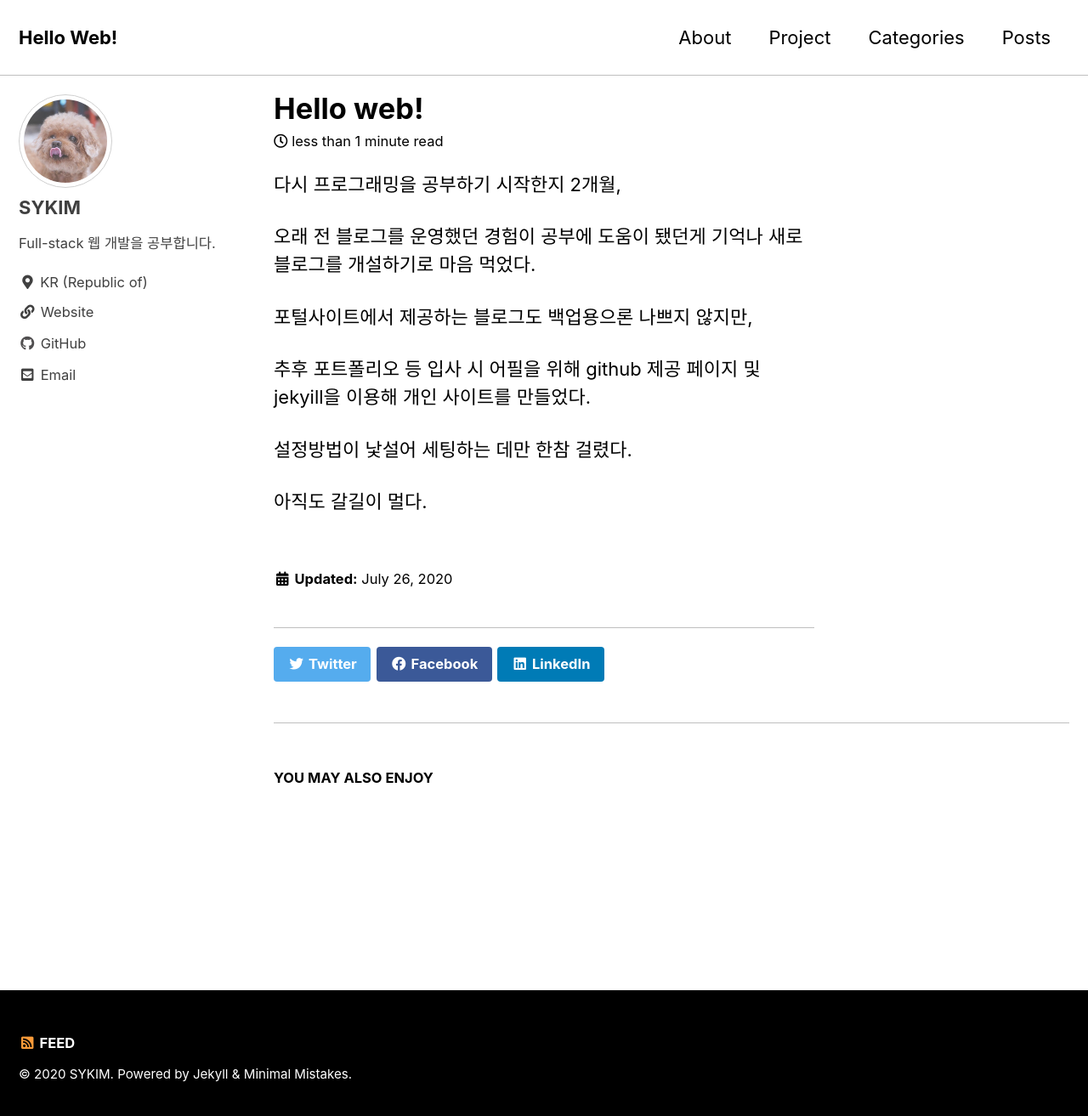
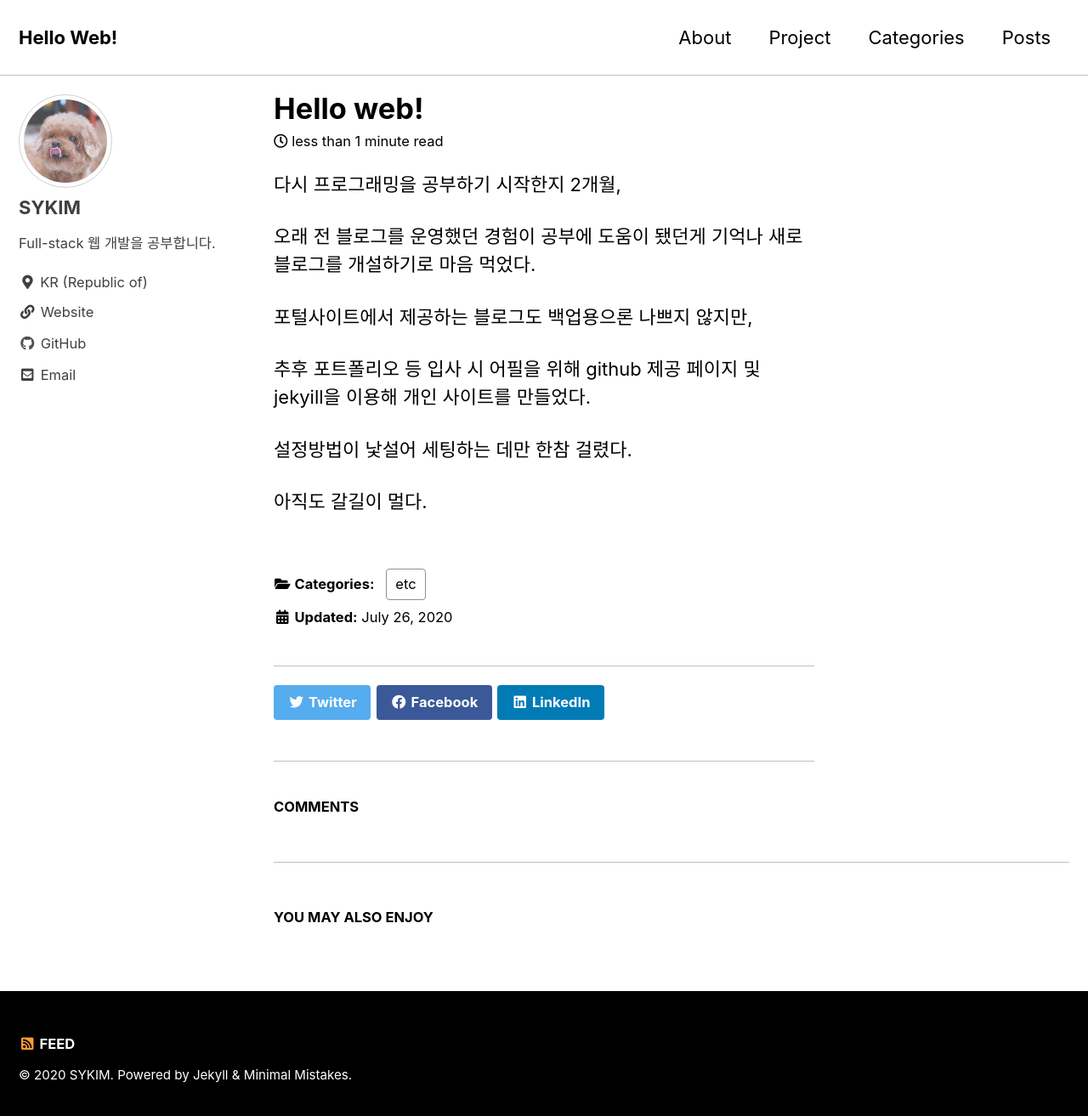
Before and after one commit to stothey0804/stothey0804.github.io, a Jekyll site: the page built from _posts/2020/etc/2020-07-26-hello-web.md, in a window 1280 px wide and 1320 px high. Shown: the top 1313 px of the window at 85% size. Built offline with Jekyll 4.4.1, drawn with Linux system fonts in a browser that asks for light colours; cached includes are drawn as plain includes; comment, search, counter and statistics services are not loaded.

Commit message:
20200726 15:55

```diff
--- a/_config.yml
+++ b/_config.yml
@@ -31,7 +31,7 @@ masthead_title           : "Hello Web!" # overrides the website title displayed
 # breadcrumbs            : false # true, false (default)
 words_per_minute         : 200
 comments:
-  provider               : "discus" # false (default), "disqus", "discourse", "facebook", "staticman", "staticman_v2", "utterances", "custom"
+  provider               : "disqus" # false (default), "disqus", "discourse", "facebook", "staticman", "staticman_v2", "utterances", "custom"
   disqus:
     shortname            : stothey0804 # https://help.disqus.com/customer/portal/articles/466208-what-s-a-shortname-
   discourse:
--- a/_posts/2020/etc/2020-07-26-hello-web.md
+++ b/_posts/2020/etc/2020-07-26-hello-web.md
@@ -1,5 +1,7 @@
 ---
 title: Hello web!
+categories:
+  - etc
 ---
 
 다시 프로그래밍을 공부하기 시작한지 2개월,
```
